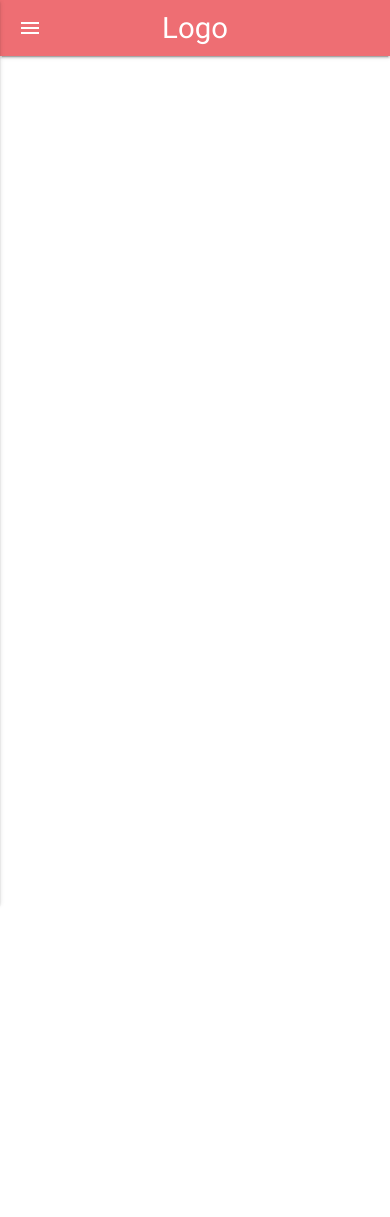
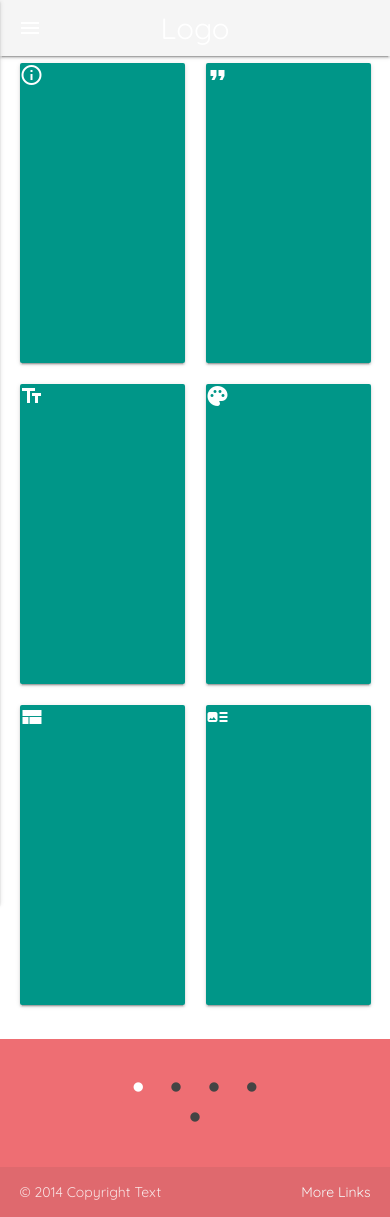
Before and after one commit to oliviaridgley/Q1-Project-Olivia-Ridgley, a plain HTML site: page index.html in a window 390 px wide. Before the commit the page ends 844 px from the top, so only its background shows below. Drawn offline with nearby package versions, Linux system fonts and the light colour scheme; a web font is replaced by a local one.

Commit message:
Format Cards + Footer icons on Index.html

```diff
--- a/css/style.css
+++ b/css/style.css
@@ -0,0 +1,21 @@
+#nav-wrapper{
+  background-color: #f5f5f5;
+}
+
+#pageOne, #pageTwo, #pageThree, #pageFour, #pageFive {
+  font-size: 1rem;
+}
+
+body {
+   display: flex;
+   min-height: 100vh;
+   flex-direction: column;
+ }
+
+ main {
+   flex: 1 0 auto;
+ }
+
+ html {
+   font-family: 'Quicksand', sans-serif;
+ }
--- a/index.html
+++ b/index.html
@@ -5,38 +5,119 @@
     <title>Q1_Olivia_Ridgley</title>
     <!--Import Google Icon Font-->
     <link href="http://fonts.googleapis.com/icon?family=Material+Icons" rel="stylesheet">
+    <link href="https://fonts.googleapis.com/css?family=Montserrat+Subrayada|Quicksand|Roboto" rel="stylesheet">
       <!-- Compiled and minified CSS -->
       <link rel="stylesheet" href="https://cdnjs.cloudflare.com/ajax/libs/materialize/0.97.8/css/materialize.min.css">
       <!-- css link -->
       <link rel="stylesheet" href="css/style.css">
   </head>
   <body>
+  <!-- Nav Bar -->
     <ul id="dropdown1" class="dropdown-content">
-  <li><a href="#!">one</a></li>
-  <li><a href="#!">two</a></li>
-  <li class="divider"></li>
-  <li><a href="#!">three</a></li>
-</ul>
+      <li><a href="about.html">About</a></li>
+      <li><a href="words.html">Mood</a></li>
+      <li><a href="typeface.html">Type</a></li>
+      <li><a href="palette.html">Color</a></li>
+      <li><a href="wireframe.html">Layout</a></li>
+      <li><a href="styleSheet.html">Style</a></li>
+    </ul>
     <nav>
-   <div class="nav-wrapper">
+   <div id = "nav-wrapper" class="nav-wrapper">
      <a href="#!" class="brand-logo center">Logo</a>
      <a href="#" data-activates="mobile-demo" class="button-collapse"><i class="material-icons">menu</i></a>
      <ul class="left hide-on-med-and-down">
      <li><a class="dropdown-button" href="#!" data-activates="dropdown1"><i class="material-icons">menu</i></a>
+     </li>
      </ul>
      <ul class="side-nav" id="mobile-demo">
-       <li><a href="sass.html">Sass</a></li>
-       <li><a href="badges.html">Components</a></li>
-       <li><a href="collapsible.html">Javascript</a></li>
-       <li><a href="mobile.html">Mobile</a></li>
+       <li><a href="about.html">About</a></li>
+       <li><a href="words.html">Mood</a></li>
+       <li><a href="typeface.html">Type</a></li>
+       <li><a href="palette.html">Color</a></li>
+       <li><a href="wireframe.html">Layout</a></li>
+       <li><a href="styleSheet.html">Style</a></li>
      </ul>
    </div>
  </nav>
+ <div class = "container">
+    <div class="row">
 
+ <!-- Card One -->
+   <div class="col s6 m4 l4">
+        <div class="card small teal">
+          <span class="white-text"><i class="material-icons">info_outline</i>
+          </span>
+        </div>
+      </div>
+  <!-- Card Two -->
+    <div class="col s6 m4 l4">
+       <div class="card small teal">
+         <span class="white-text"><i class="material-icons">format_quote</i>
+         </span>
+       </div>
+     </div>
+<!-- Card Three -->
+    <div class="col s6 m4 l4">
+       <div class="card small teal">
+         <span class="white-text"><i class="material-icons">text_fields</i>
+         </span>
+       </div>
+     </div>
+<!-- Card Four -->
+    <div class="col s6 m4 l4">
+       <div class="card small teal">
+         <span class="white-text"><i class="material-icons">palette</i></span>
+       </div>
+     </div>
+<!-- Card Five -->
+   <div class="col s6 m4 l4">
+       <div class="card small teal">
+         <span class="white-text"><i class="material-icons">view_compact</i>
+         </span>
+       </div>
+     </div>
+<!-- Card Six -->
+    <div class="col s6 m4 l4">
+       <div class="card small teal">
+         <span class="white-text"><i class="material-icons">art_track</i></span>
+       </div>
+     </div>
 
+ </div>
+<!--End of Container-->
+ </div>
 
+ <!-- Footer -->
+ <footer class="page-footer">
+      <div class="container">
+        <div class="row">
+          <div class="col s3">
+          </div>
+          <div class="col s6">
+            <ul class="pagination center-align">
 
+              <li class="active"><a href="#!"><i class="material-icons" id = "pageOne">fiber_manual_record</i></a></li>
 
+              <li class="waves-effect"><a href="#!"><i class="material-icons" id = "pageTwo">fiber_manual_record</i></a></li>
+
+              <li class="waves-effect"><a href="#!"><i class="material-icons" id = "pageThree">fiber_manual_record</i></a></li>
+
+              <li class="waves-effect"><a href="#!"><i class="material-icons" id = "pageFour">fiber_manual_record</i></a></li>
+
+              <li class="waves-effect"><a href="#!"><i class="material-icons" id = "pageFive">fiber_manual_record</i></a></li>
+            </ul>
+          </div>
+          <div class="col s3">
+          </div>
+        </div>
+      </div>
+      <div class="footer-copyright">
+        <div class="container">
+        © 2014 Copyright Text
+        <a class="grey-text text-lighten-4 right" href="#!">More Links</a>
+        </div>
+      </div>
+    </footer>
 
 <!--Import jQuery-->
      <script type="text/javascript" src="https://code.jquery.com/jquery-2.1.1.min.js"></script>
```
